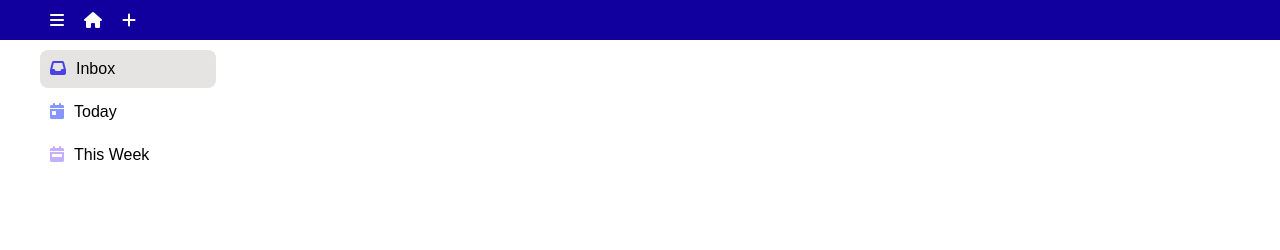
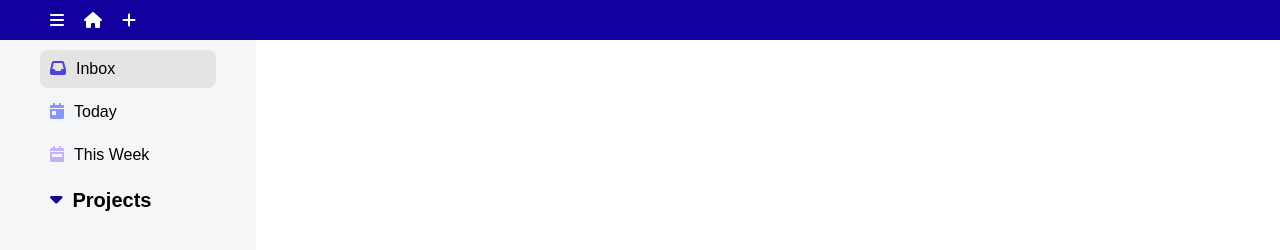
Before and after one commit to balinwarren/Todo-App, a website built with webpack: page dist/index.html in a window 1280 px wide. Built offline with nearby package versions, Linux system fonts and the light colour scheme.

Commit message:
Added projects tab

```diff
--- a/src/modules/UI.js
+++ b/src/modules/UI.js
@@ -58,6 +58,10 @@ export default class UI {
         const weekTab = UI.createTab('fa-solid', 'fa-calendar-week', 'week-icon', 'This Week', false);
         sideBar.appendChild(weekTab);
 
+        const projectsTab = UI.createTab('fa-solid', 'fa-caret-down', 'project-icon', 'Projects', false);
+        projectsTab.id = 'projects-tab';
+        sideBar.appendChild(projectsTab);
+
         return sideBar;
     }
 
--- a/src/style.css
+++ b/src/style.css
@@ -4,7 +4,7 @@
     --tertiary-violet: #8696FE;
     --quaternary-violet: #C4B0FF;
     --primary-light: #FFFFFF;
-    --secondart-light: #f5f6f7;
+    --secondary-light: #f5f6f7;
     --tertiery-light: #E5E4E2;
     --primary-dark: #18191A;
     --secondary-dark: #242526;
@@ -96,3 +96,17 @@ body {
 #week-icon {
     color: var(--quaternary-violet);
 }
+
+#project-icon {
+    color: var(--primary-violet);
+}
+
+#projects-tab {
+    font-size: 20px;
+    font-weight: bold;
+}
+
+#projects-tab:hover {
+    cursor: pointer;
+    background-color: var(--secondary-light);
+}
```
Also changed, not shown: dist/main.bundle.js.
